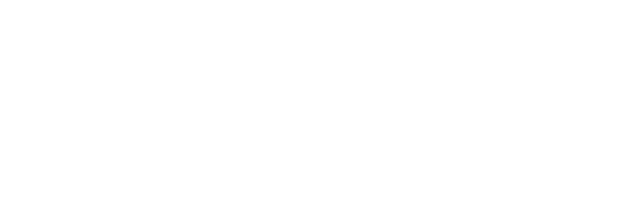
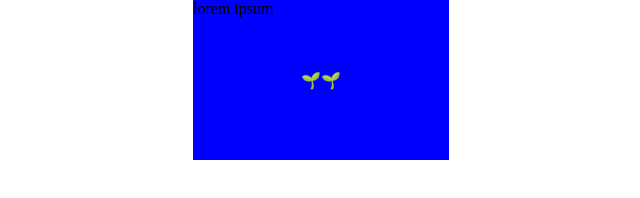
Before and after one commit to codexlora/Grid-playground, a plain HTML site: page girdchal/1.html in a window 1280 px wide. Shown: the whole page, without its empty margins (319-959 px from the left). Drawn offline with Linux system fonts and the light colour scheme.

Commit message:
Playground #1

```diff
--- a/girdchal/1.html
+++ b/girdchal/1.html
@@ -1,11 +1,45 @@
 <!DOCTYPE html>
 <html lang="en">
+
 <head>
     <meta charset="UTF-8">
     <meta name="viewport" content="width=device-width, initial-scale=1.0">
     <title>01</title>
 </head>
+
 <body>
+    <div id="garden">
+        <div id="water">lorem ipsum</div>
+        <div id="plant">🌱🌱</div>
+    </div>
+    <style>
+        body {
+            margin: 0;
+            padding: 0;
+        }
 
+        #garden {
+            width: 100%;
+            height: 100vh;
+            display: grid;
+            grid-template-columns: 20% 20% 20% 20% 20%;
+            grid-template-rows: 20% 20% 20% 20% 20%;
+        }
+
+        #water {
+            background-color: blue;
+            grid-column-start: 3;
+            grid-row-start: 1;
+        }
+
+        #plant {
+            grid-column-start: 3;
+            grid-row-start: 1;
+            display: flex;
+            justify-content: center;
+            align-items: center;
+        }
+    </style>
 </body>
+
 </html>
```
